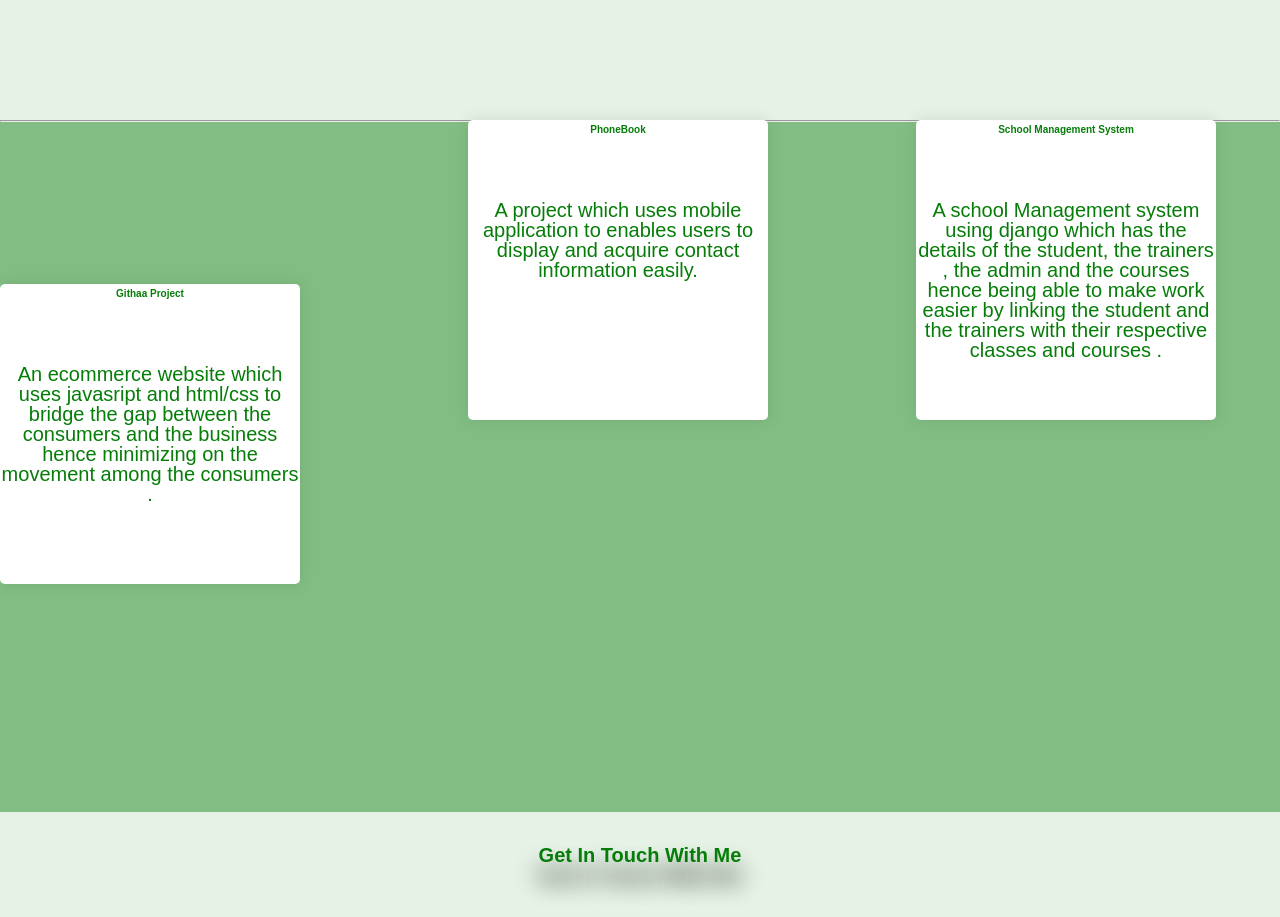
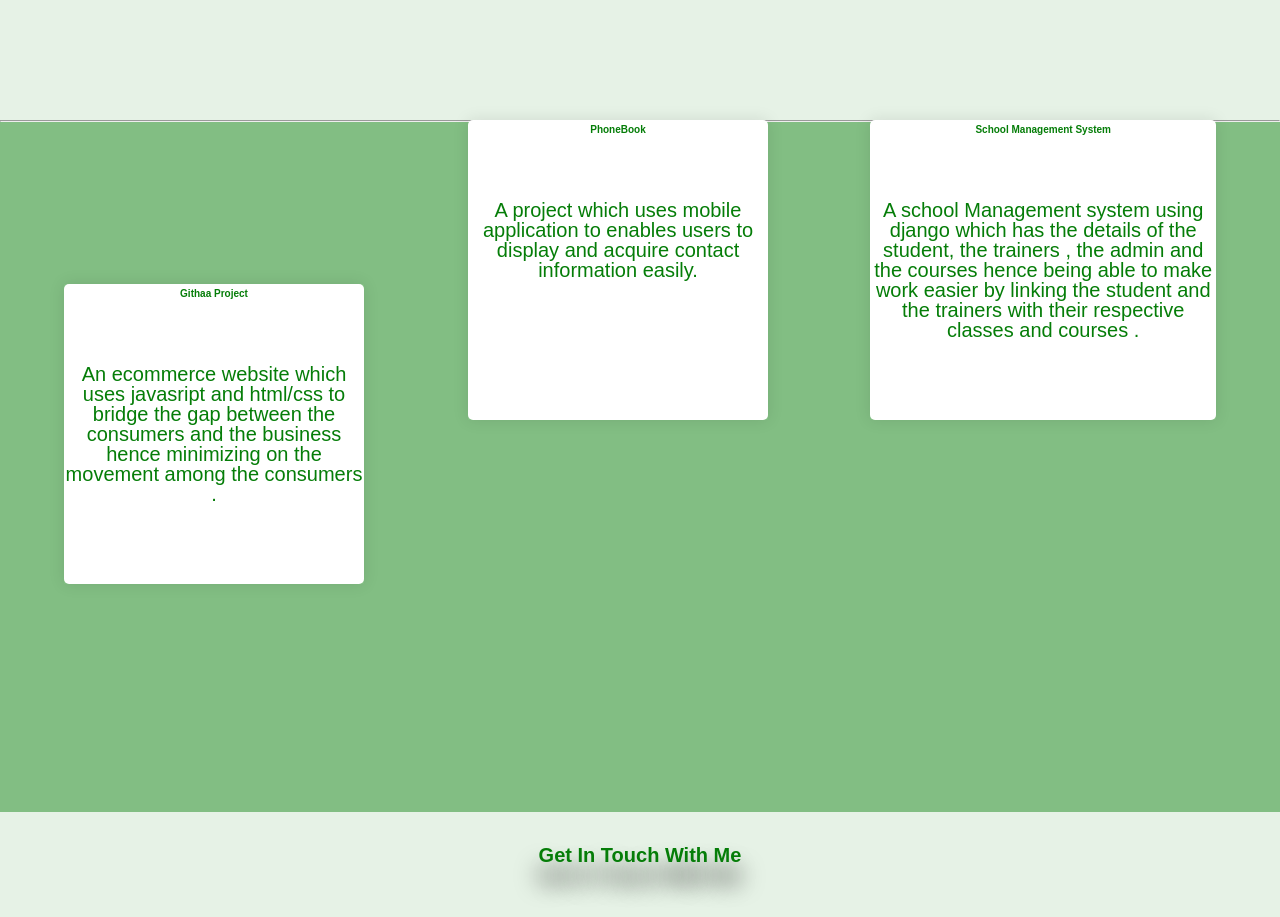
Before and after one commit to Constantkavaya/My-portfolio, a plain HTML site: page index.html in a window 1280 px wide. Shown: the part 1160-2077 px from the top of the page. Drawn offline with Linux system fonts and the light colour scheme; a web font is replaced by a local one.

Commit message:
first commit

```diff
--- a/index.css
+++ b/index.css
@@ -149,6 +149,7 @@ h5{
   height: 300px;
   float: left;
   perspective: 500px;
+  padding-left: 5%;
 }
 
 .content {
@@ -198,6 +199,7 @@ h5{
   /* margin: -150px; */
   /* float: right; */
   perspective: 500px;
+  padding-right: 27%;
 }
 
 .content1 {
```
